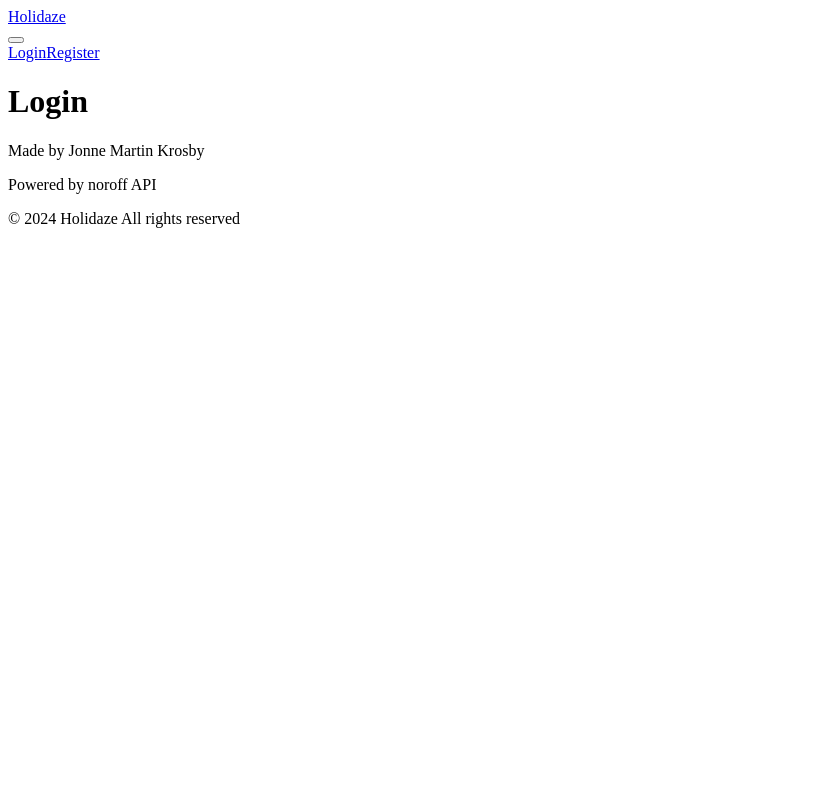
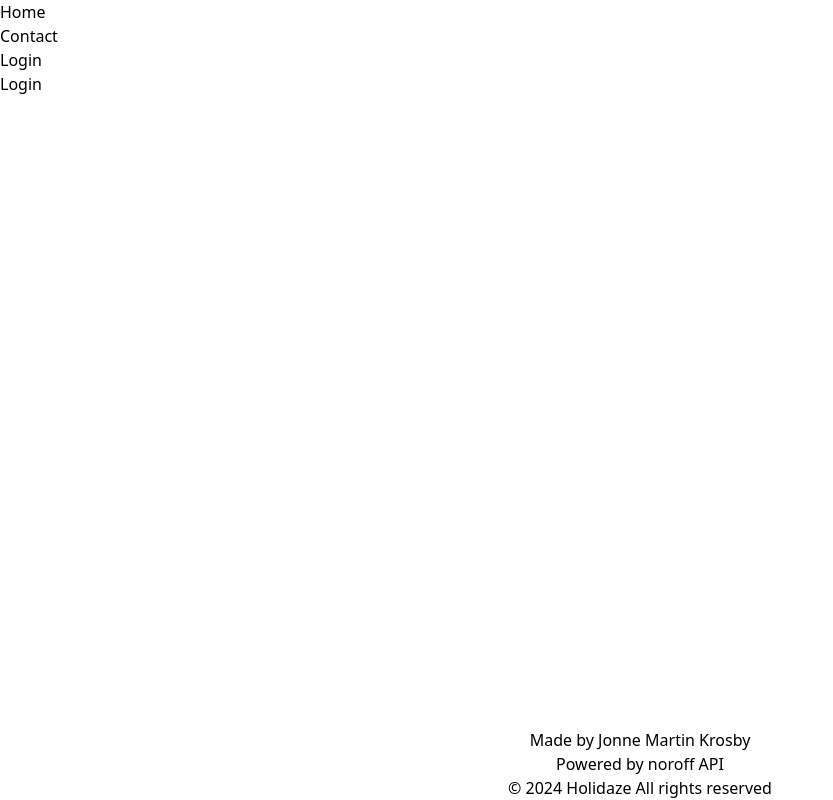
Before and after one commit to jonnebonde/Project_Exam_2, a React (Vite) app: page /Login in a window 1280 px wide. Shown: the whole page, without its empty margins (0-833 px from the left). Built offline with nearby package versions, Linux system fonts and the light colour scheme.

Commit message:
innstalled tailwind

```diff
--- a/package.json
+++ b/package.json
@@ -35,6 +35,7 @@
     "husky": "^8.0.0",
     "lint-staged": "^15.2.10",
     "prettier": "^3.3.3",
+    "tailwindcss": "^3.4.11",
     "vite": "^5.4.1"
   },
   "lint-staged": {
--- a/src/Components/Layout/index.jsx
+++ b/src/Components/Layout/index.jsx
@@ -1,8 +1,5 @@
 import { Link, Outlet } from "react-router-dom";
 import Footer from "../Layout/Footer";
-import Container from "react-bootstrap/Container";
-import Nav from "react-bootstrap/Nav";
-import Navbar from "react-bootstrap/Navbar";
 
 // kan putte en if på om brukeren er logget inn eller ikke og som admin eller ikke.
 // Hvis man er logget inn, skal man ikke kunne logge inn og da forandre menyen deretter.
@@ -10,25 +7,21 @@ import Navbar from "react-bootstrap/Navbar";
 
 function Header() {
   return (
-    <Navbar expand="sm" className="bg-body-tertiary">
-      <Container>
-        <Link className="navbar-brand fs-2" to="/">
-          Holidaze
-        </Link>
-        <div className="col"></div>
-        <Navbar.Toggle aria-controls="basic-navbar-nav" />
-        <Navbar.Collapse id="basic-navbar-nav" className="justify-content-end">
-          <Nav className="">
-            <Link to="/Login" className="nav-link-login">
-              Login
-            </Link>
-            <Link to="/Register" className="nav-link-register">
-              Register
-            </Link>
-          </Nav>
-        </Navbar.Collapse>
-      </Container>
-    </Navbar>
+    <header>
+      <nav>
+        <ul>
+          <li>
+            <Link to="/home">Home</Link>
+          </li>
+          <li>
+            <Link to="/contact">Contact</Link>
+          </li>
+          <li>
+            <Link to="/login">Login</Link>
+          </li>
+        </ul>
+      </nav>
+    </header>
   );
 }
 
--- /dev/null
+++ b/src/index.css
@@ -0,0 +1,18 @@
+@tailwind base;
+@tailwind components;
+@tailwind utilities;
+
+html,
+body {
+  height: 100%;
+}
+
+#root {
+  height: 100%;
+  display: flex;
+  flex-direction: column;
+}
+
+.wrapper {
+  flex: 1 0 auto;
+}
--- a/src/main.jsx
+++ b/src/main.jsx
@@ -1,6 +1,7 @@
 import { StrictMode } from "react";
 import { createRoot } from "react-dom/client";
 import App from "./App.jsx";
+import "./index.css";
 import { BrowserRouter } from "react-router-dom";
 import { QueryClientProvider, QueryClient } from "@tanstack/react-query";
 
--- /dev/null
+++ b/tailwind.config.js
@@ -0,0 +1,8 @@
+/** @type {import('tailwindcss').Config} */
+export default {
+  content: ["./index.html", "./src/**/*.{js,ts,jsx,tsx}"],
+  theme: {
+    extend: {},
+  },
+  plugins: [],
+};
```
Also changed, not shown: 1 other file (tests, documents, lock files or other folders).
